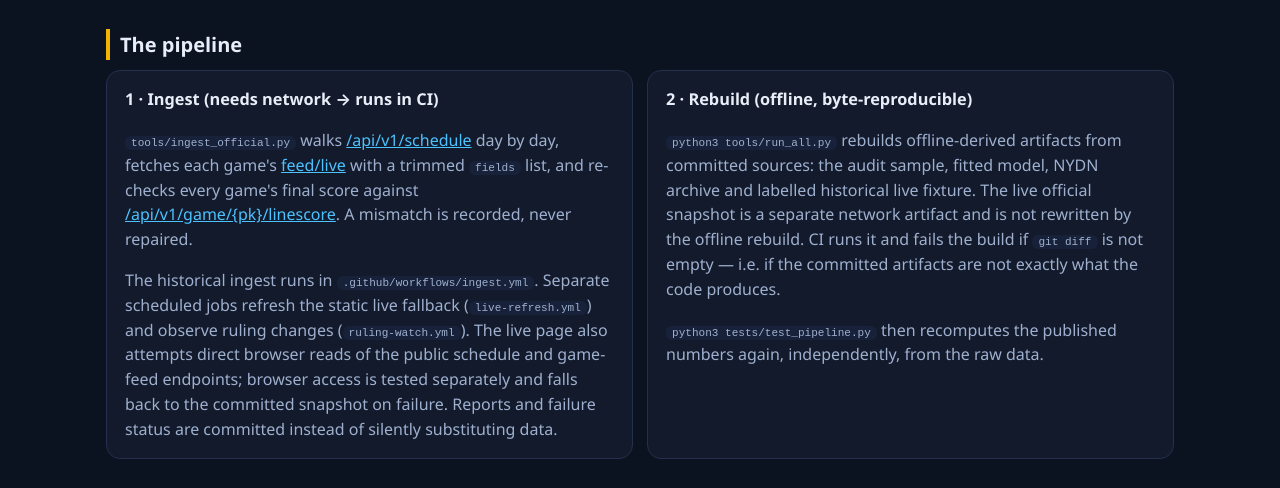
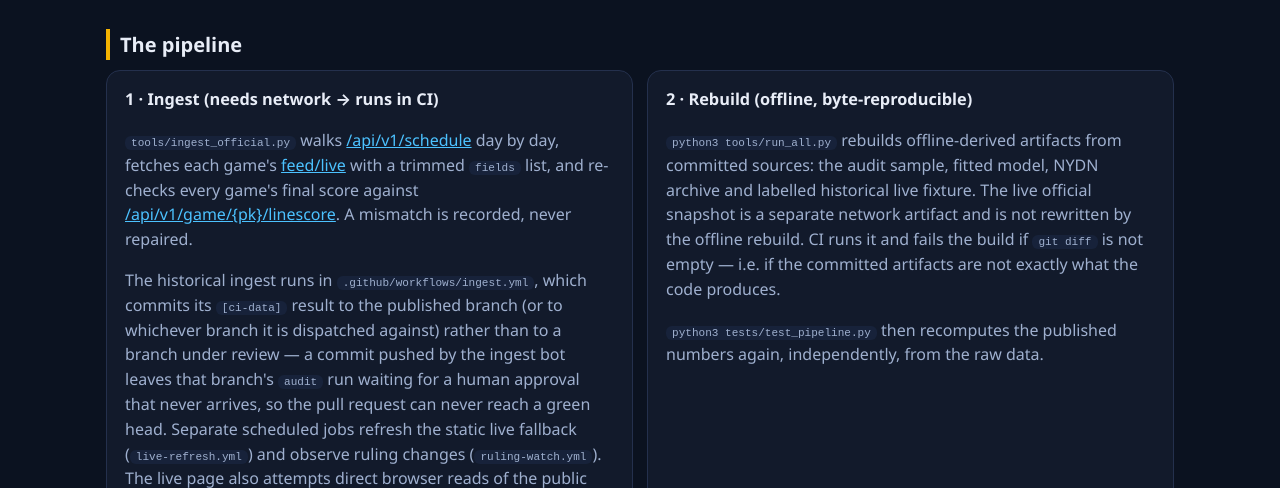
Before and after one commit to buffedlizard55-lab/ErrorsLive, a plain HTML site: page docs/methods.html in a window 1280 px wide. Shown: the part 276-764 px from the top of the page. Drawn offline with Linux system fonts and the light colour scheme.

Commit message:
Collect on the published branch so a pull request's audit head stays authored
The ingest workflow pushed its [ci-data] commits to the arena/* branch, so
every push made the branch head a commit from the ingest bot. A workflow run
started by that bot needs human approval in this repository's settings, so the
branch's audit run never started (action_required, zero jobs) and the PR was
permanently UNSTABLE -- unmergeable, with no way to approve or re-dispatch from
this token (both endpoints return 403).

ingest.yml now collects on main and on workflow_dispatch, and documents why.
A PR head is an authored commit whose audit runs, and the data lands where
Pages builds the site from. The [ci-data] guard still stops the loop, and
dispatch refreshes any other branch on demand. Documented in README
limitations and docs/methods.html.

Co-authored-by: arena-agent <297053741+arena-agent@users.noreply.github.com>

```diff
--- a/docs/methods.html
+++ b/docs/methods.html
@@ -26,8 +26,11 @@
       <a href="https://statsapi.mlb.com/api/v1/game/823441/linescore" target="_blank" rel="noopener">/api/v1/game/&#123;pk&#125;/linescore</a>.
       A mismatch is recorded, never repaired.</p>
       <p class="muted" style="margin-bottom:0">The historical ingest runs in
-      <code>.github/workflows/ingest.yml</code>. Separate scheduled jobs refresh the static live fallback
-      (<code>live-refresh.yml</code>) and observe ruling changes (<code>ruling-watch.yml</code>). The live page
+      <code>.github/workflows/ingest.yml</code>, which commits its <code>[ci-data]</code> result to the published
+      branch (or to whichever branch it is dispatched against) rather than to a branch under review — a commit
+      pushed by the ingest bot leaves that branch's <code>audit</code> run waiting for a human approval that never
+      arrives, so the pull request can never reach a green head. Separate scheduled jobs refresh the static live
+      fallback (<code>live-refresh.yml</code>) and observe ruling changes (<code>ruling-watch.yml</code>). The live page
       also attempts direct browser reads of the public schedule and game-feed endpoints; browser access is
       tested separately and falls back to the committed snapshot on failure. Reports and failure status are
       committed instead of silently substituting data.</p></div>
```
Also changed, not shown: .github/workflows/ingest.yml, README.md.
